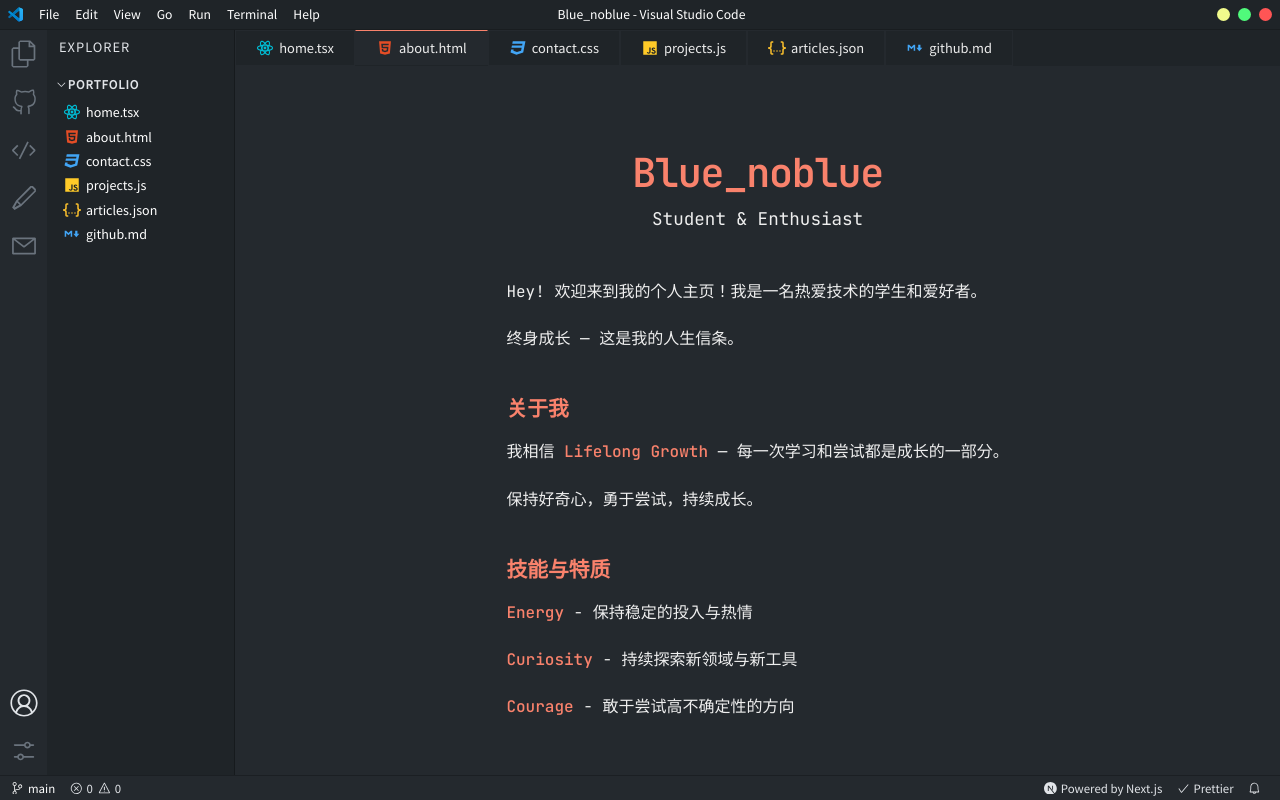
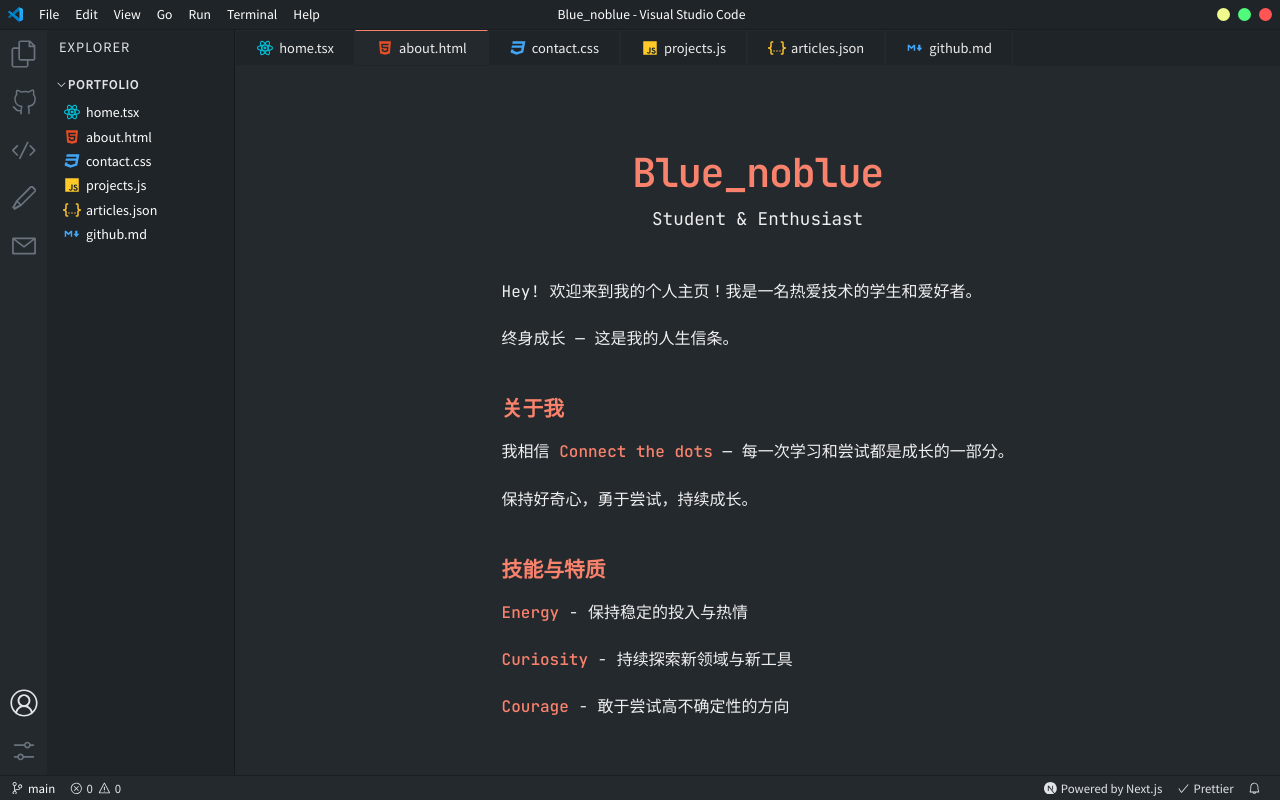
Before and after one commit to g1157/vscode-portfolio, a Next.js app: page /about in a window 1280 px wide. Built offline with nearby package versions, Linux system fonts and the light colour scheme.

Commit message:
Update About page: Connect the dots, Lifelong Grow

```diff
--- a/pages/about.tsx
+++ b/pages/about.tsx
@@ -20,7 +20,7 @@ const AboutPage = () => {
           <section className={styles.section}>
             <h2 className={styles.sectionTitle}>关于我</h2>
             <p className={styles.paragraph}>
-              我相信 <span className={styles.highlight}>Lifelong Growth</span> —
+              我相信 <span className={styles.highlight}>Connect the dots</span> —
               每一次学习和尝试都是成长的一部分。
             </p>
             <p className={styles.paragraph}>
@@ -44,7 +44,7 @@ const AboutPage = () => {
           <section className={styles.section}>
             <h2 className={styles.sectionTitle}>座右铭</h2>
             <p className={styles.paragraph}>
-              GO GO GO! 🚀
+              Lifelong Grow! 🚀
             </p>
           </section>
         </div>
```
